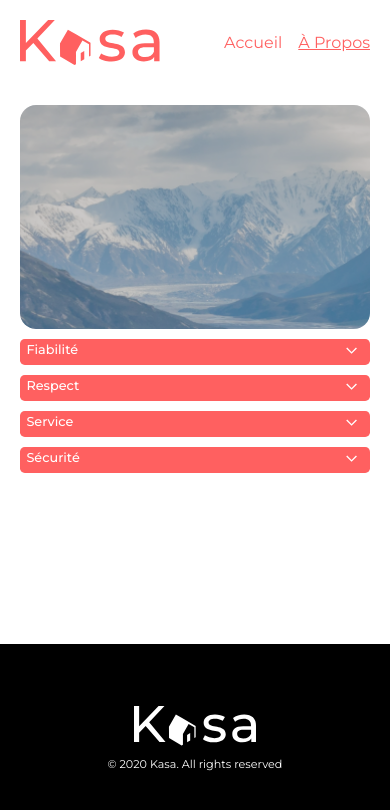
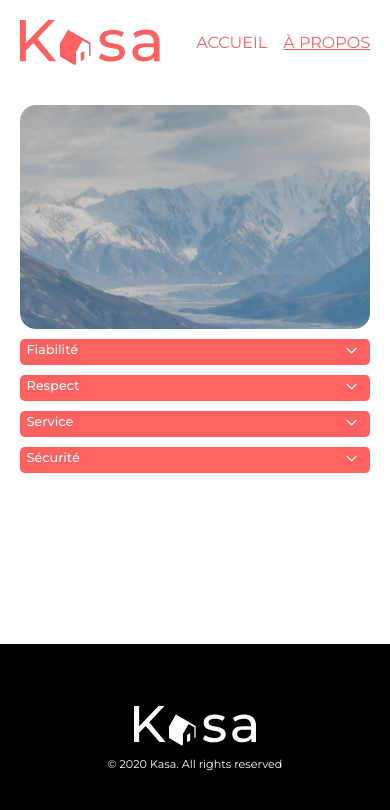
Before and after one commit to Matt-Fr/Franck_Matthieu_11_26042022, a React (Create React App) app: page /about in a window 390 px wide. Shown: the top 810 px of the page. Built offline with nearby package versions, Linux system fonts and the light colour scheme.

Commit message:
changed uppercase mobile version navbar

```diff
--- a/src/App.css
+++ b/src/App.css
@@ -42,6 +42,10 @@ footer {
   padding-left: 1rem;
   color: #ff6060;
   text-decoration: none;
+}
+
+.navbar-el:hover {
+  text-decoration: underline;
 }
 
 .active {
@@ -655,5 +659,8 @@ main {
     margin: 5rem 0;
     font-size: 0.9rem;
   }
+  .navbar-el {
+    text-transform: uppercase;
+  }
 }
 /*# sourceMappingURL=App.css.map */
--- a/src/App.scss
+++ b/src/App.scss
@@ -35,6 +35,10 @@ footer {
     color: $primary-color;
     text-decoration: none;
   }
+}
+
+.navbar-el:hover {
+  text-decoration: underline;
 }
 
 .active {
@@ -570,4 +574,10 @@ main {
       font-size: 0.9rem;
     }
   }
+
+  .navbar {
+    &-el {
+      text-transform: uppercase;
+    }
+  }
 }
```
Also changed, not shown: 1 other file (tests, documents, lock files or other folders).
